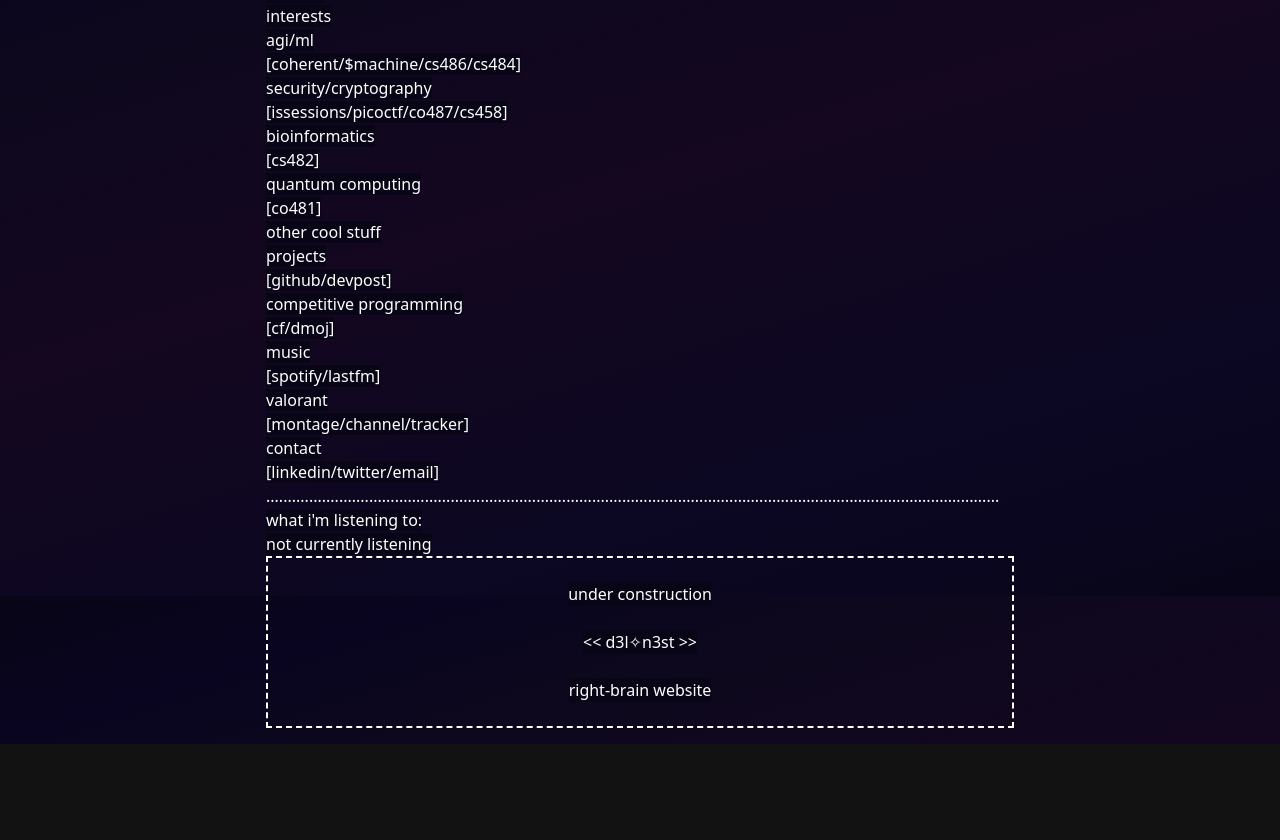
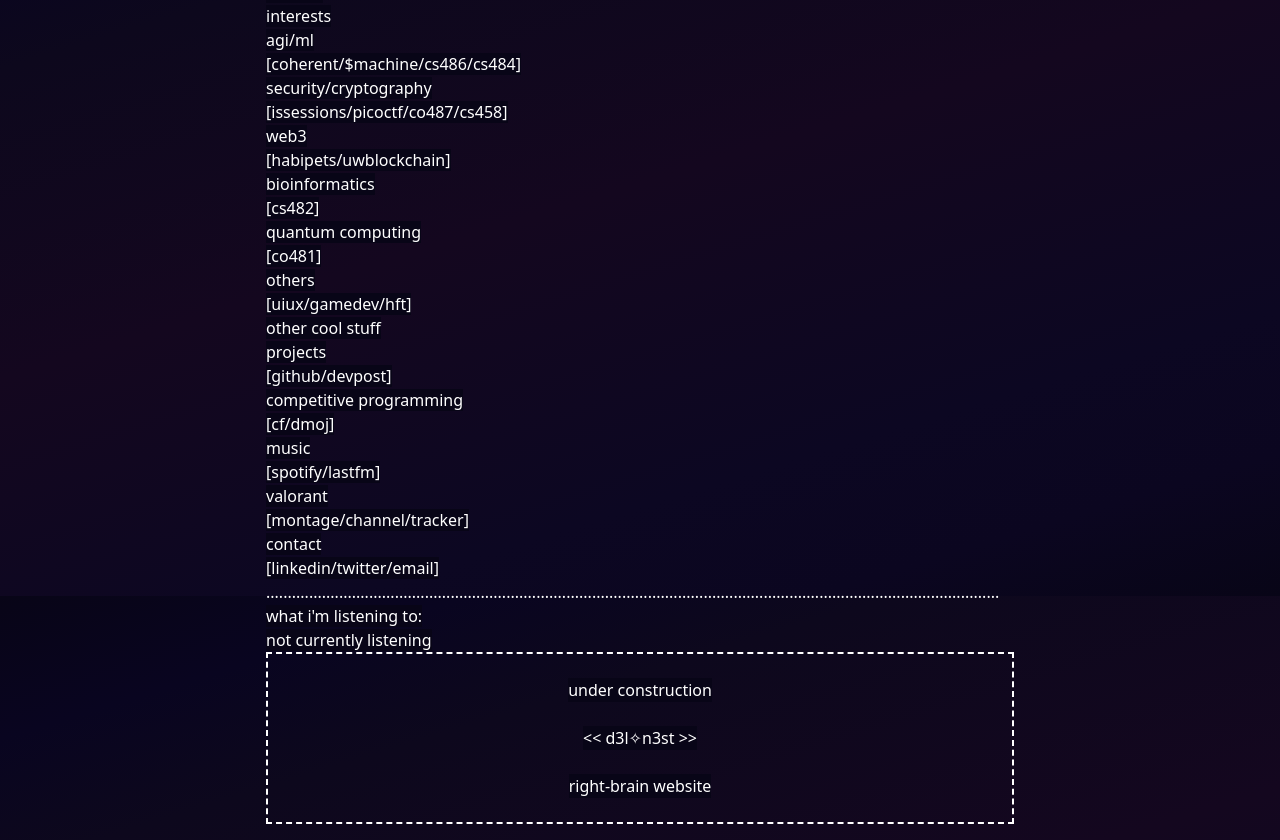
Before and after one commit to LeonDong02/zeroultra, a Next.js app: page / in a window 1280 px wide. Shown: the part 1004-1844 px from the top of the page. Before the commit the page ends 1748 px from the top, so only its background shows below. Built offline with nearby package versions, Linux system fonts and the light colour scheme; no server answers.

Commit message:
text stuff

```diff
--- a/pages/components/interests.js
+++ b/pages/components/interests.js
@@ -51,6 +51,19 @@ export default function Interests({stargaze}) {
                                 ]
                             </span>
                         </li>
+                        <li class="mb-1">
+                            <span class="highlight">
+                                web3 <br></br>[
+                                <a href='https://github.com/LeonDong02/habipets' target="_blank" rel="noreferrer" class="transition ease-in-out underline text-violet-500 hover:text-violet-700 duration-100">
+                                habipets
+                                </a>
+                                /
+                                <a href='https://twitter.com/uw_blockchain' target="_blank" rel="noreferrer" class="transition ease-in-out underline text-violet-500 hover:text-violet-700 duration-100">
+                                uwblockchain
+                                </a>
+                                ]
+                            </span>
+                        </li>
                     </ul>
                 </div>
                 <div class="basis-1/2">
@@ -73,6 +86,23 @@ export default function Interests({stargaze}) {
                                 ]
                             </span>
                         </li>
+                        <li class="mb-1">
+                            <span class="highlight">
+                                others <br></br>[
+                                <span class="text-violet-500">
+                                uiux
+                                </span>
+                                /
+                                <span class="text-violet-500">
+                                gamedev
+                                </span>
+                                /
+                                <span class="text-violet-500">
+                                hft
+                                </span>
+                                ]
+                            </span>
+                        </li>
                     </ul>
                 </div>
             </div>
--- a/pages/index.js
+++ b/pages/index.js
@@ -204,7 +204,7 @@ export default function Home() {
               <span class="highlight">
                 i&apos;m a 3rd year computer science student with a minor in combinatorics and optimization @&nbsp;
                 <a href='https://uwaterloo.ca/' target="_blank" rel="noreferrer" class="transition ease-in-out underline text-violet-500 hover:text-violet-700 duration-100">uwaterloo</a>
-                ,&nbsp;seeking fall 2023 internships
+                , seeking fall 2023 internships
               </span>
             </div>
             <br></br>
@@ -212,6 +212,7 @@ export default function Home() {
               <span class="highlight">
                 incoming mobile eng intern @ <a href='https://www.linkedin.com' target="_blank" rel="noreferrer" class="transition ease-in-out underline text-violet-500 hover:text-violet-700 duration-100">linkedin</a> and previously, mobile eng intern @ <a href='https://www.ecobee.com/' target="_blank" rel="noreferrer" class="transition ease-in-out underline text-violet-500 hover:text-violet-700 duration-100">ecobee</a>, <a href='https://steeresg.com/' target="_blank" rel="noreferrer" class="transition ease-in-out underline text-violet-500 hover:text-violet-700 duration-100">facedrive</a>
               </span>
+              <br></br>
             </div>
             <br></br>
             <span class="highlight">
```
